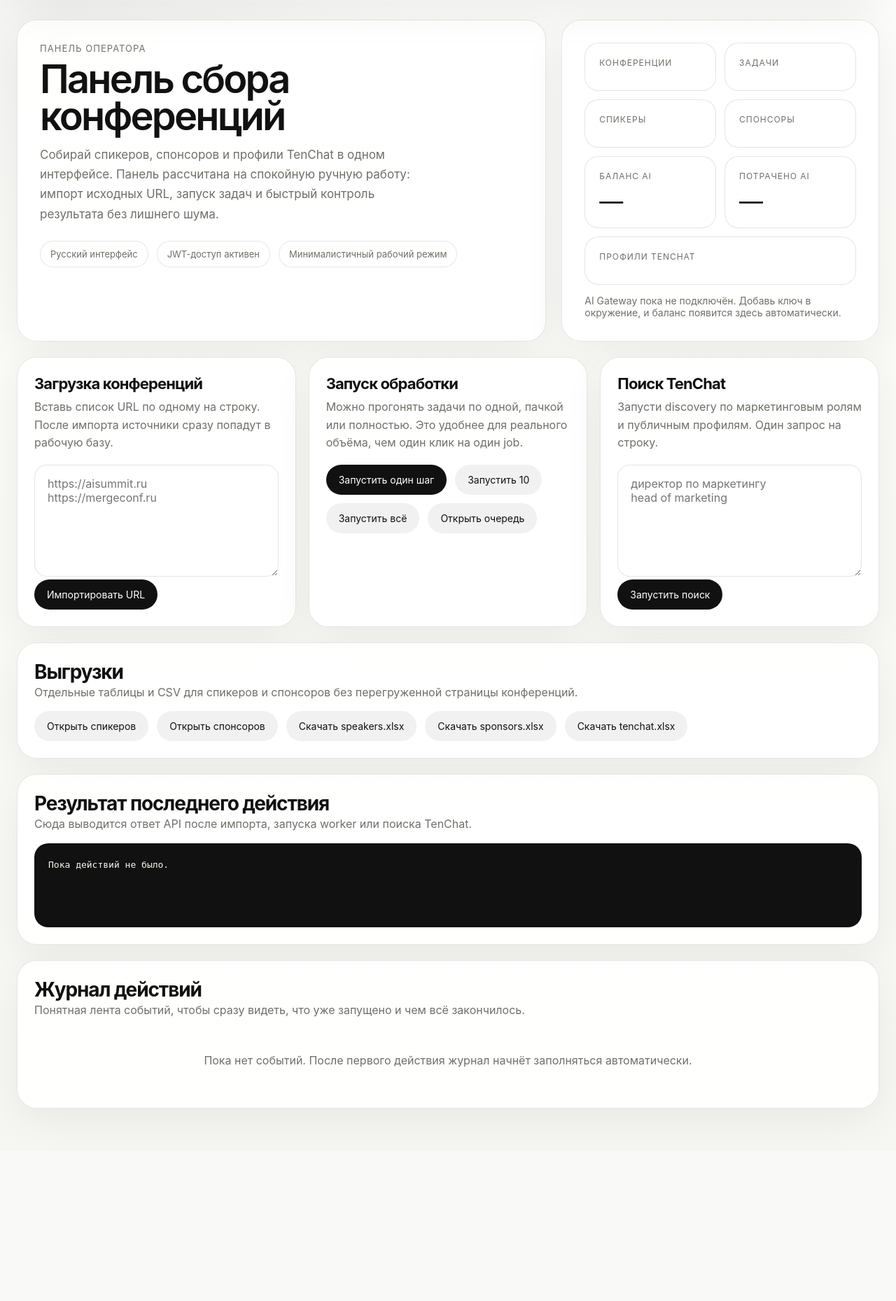
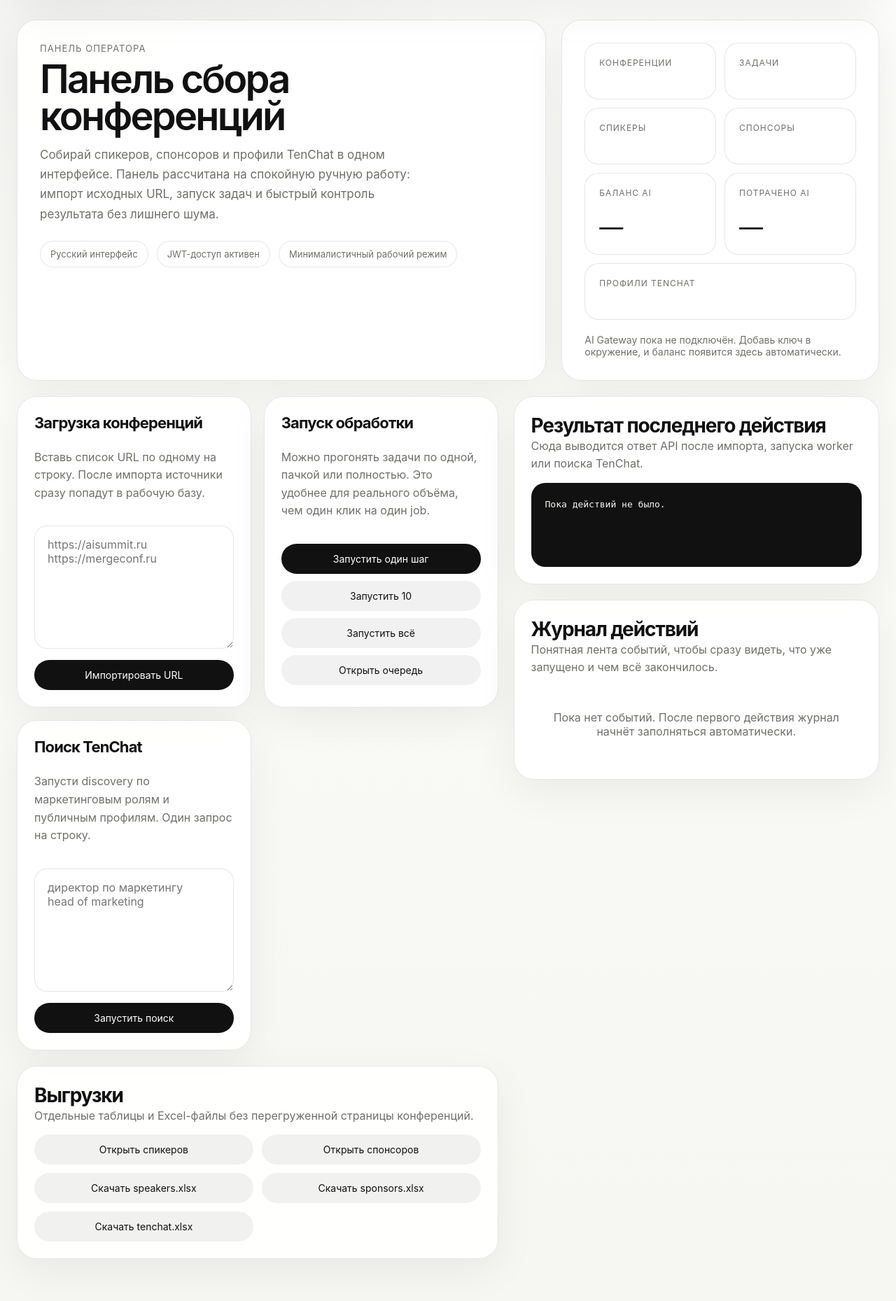
Before and after one commit to bugle-c/conference-leads-collector, a Python web app: template src/conference_leads_collector/web/templates/dashboard.html in a window 1280 px wide. Shown: the part 104-1963 px from the top of the page at 70% size. Before the commit the page ends 1709 px from the top, so only its background shows below. Run offline with Jinja, Linux system fonts and the light colour scheme; the template is opened without the code that fills it, so the values that code supplies are empty.

Commit message:
feat: tighten dashboard home layout

```diff
--- a/src/conference_leads_collector/web/templates/dashboard.html
+++ b/src/conference_leads_collector/web/templates/dashboard.html
@@ -60,6 +60,161 @@
       border-color: rgba(163, 47, 47, 0.16);
       background: rgba(255, 246, 246, 0.98);
     }
+
+    .hero {
+      align-items: stretch;
+    }
+
+    .hero-card {
+      min-width: 0;
+      overflow: hidden;
+    }
+
+    .hero-card--stats {
+      display: grid;
+      gap: 14px;
+      align-content: start;
+    }
+
+    .stats-grid {
+      grid-template-columns: repeat(2, minmax(0, 1fr));
+      align-items: stretch;
+    }
+
+    .stat-card {
+      min-width: 0;
+      display: grid;
+      align-content: start;
+      gap: 12px;
+    }
+
+    .stat-card--full {
+      grid-column: 1 / -1;
+    }
+
+    .stat-value {
+      min-width: 0;
+      overflow-wrap: anywhere;
+      word-break: break-word;
+      line-height: 1.05;
+    }
+
+    .dashboard-main-grid {
+      display: grid;
+      grid-template-columns: minmax(0, 1.25fr) minmax(320px, 0.95fr);
+      gap: 22px;
+      align-items: start;
+    }
+
+    .dashboard-primary,
+    .dashboard-secondary {
+      min-width: 0;
+      display: grid;
+      gap: 22px;
+    }
+
+    .action-card-grid {
+      display: grid;
+      grid-template-columns: repeat(auto-fit, minmax(260px, 1fr));
+      gap: 18px;
+      align-items: stretch;
+    }
+
+    .action-card {
+      min-width: 0;
+      display: grid;
+      gap: 16px;
+      align-content: start;
+    }
+
+    .action-card textarea {
+      min-height: 176px;
+    }
+
+    .action-button-grid {
+      display: grid;
+      grid-template-columns: repeat(auto-fit, minmax(160px, 1fr));
+      gap: 10px;
+      align-items: stretch;
+    }
+
+    .action-button-grid button,
+    .action-button-grid .ghost-link,
+    .export-grid .ghost-link {
+      width: 100%;
+      text-align: center;
+      justify-content: center;
+      min-width: 0;
+    }
+
+    .export-grid {
+      display: grid;
+      grid-template-columns: repeat(auto-fit, minmax(210px, 1fr));
+      gap: 12px;
+    }
+
+    .result-box {
+      max-height: 360px;
+    }
+
+    .activity-feed {
+      display: grid;
+      gap: 12px;
+      max-height: 720px;
+      overflow: auto;
+      padding-right: 4px;
+    }
+
+    .activity-card {
+      padding: 18px 20px;
+      border: 1px solid var(--line);
+      border-radius: 18px;
+      background: rgba(255,255,255,0.72);
+      min-width: 0;
+    }
+
+    .activity-card-head {
+      display: flex;
+      justify-content: space-between;
+      gap: 12px;
+      align-items: flex-start;
+    }
+
+    .activity-title {
+      font-size: 16px;
+      line-height: 1.4;
+      overflow-wrap: anywhere;
+    }
+
+    @media (max-width: 1180px) {
+      .dashboard-main-grid {
+        grid-template-columns: 1fr;
+      }
+    }
+
+    @media (max-width: 720px) {
+      #toast-stack {
+        top: 14px;
+        right: 14px;
+        width: min(360px, calc(100vw - 20px));
+      }
+
+      .hero-meta {
+        gap: 10px;
+      }
+
+      .stats-grid,
+      .action-card-grid,
+      .action-button-grid,
+      .export-grid {
+        grid-template-columns: 1fr;
+      }
+
+      .result-box,
+      .activity-feed {
+        max-height: none;
+      }
+    }
   </style>
 
   <section class="hero">
@@ -77,7 +232,7 @@
       </div>
     </article>
 
-    <aside class="hero-card">
+    <aside class="hero-card hero-card--stats">
       <div class="stats-grid">
         <div class="stat-card">
           <span class="stat-label">Конференции</span>
@@ -103,12 +258,12 @@
           <span class="stat-label">Потрачено AI</span>
           <span class="stat-value mono">{{ ai_gateway.total_used if ai_gateway and ai_gateway.total_used else "—" }}</span>
         </div>
-        <div class="stat-card" style="grid-column: 1 / -1;">
+        <div class="stat-card stat-card--full">
           <span class="stat-label">Профили TenChat</span>
           <span class="stat-value mono">{{ tenchat_count }}</span>
         </div>
       </div>
-      <div class="page-note" style="margin-top: 14px;">
+      <div class="page-note">
         {% if ai_gateway and ai_gateway.error %}
           {{ ai_gateway.error }}
         {% elif ai_gateway and ai_gateway.enabled %}
@@ -120,21 +275,22 @@
     </aside>
   </section>
 
-  <section class="content-grid">
-    <div class="action-grid">
-      <section class="panel">
+  <section class="dashboard-main-grid">
+    <div class="dashboard-primary">
+      <div class="action-card-grid">
+        <section class="panel action-card">
         <h2>Загрузка конференций</h2>
         <p>Вставь список URL по одному на строку. После импорта источники сразу попадут в рабочую базу.</p>
         <textarea id="seed-urls" placeholder="https://aisummit.ru&#10;https://mergeconf.ru"></textarea>
-        <div class="button-row">
+        <div class="action-button-grid">
           <button class="button-primary" onclick="importSeeds(event)">Импортировать URL</button>
         </div>
         </section>
 
-      <section class="panel">
+        <section class="panel action-card">
         <h2>Запуск обработки</h2>
         <p>Можно прогонять задачи по одной, пачкой или полностью. Это удобнее для реального объёма, чем один клик на один job.</p>
-        <div class="button-row">
+        <div class="action-button-grid">
           <button class="button-primary" onclick="runWorker(event)">Запустить один шаг</button>
           <button class="button-secondary" onclick="runBatch(event, 10)">Запустить 10</button>
           <button class="button-secondary" onclick="runBatch(event, 200)">Запустить всё</button>
@@ -142,11 +298,11 @@
         </div>
         </section>
 
-      <section class="panel">
+        <section class="panel action-card">
         <h2>Поиск TenChat</h2>
         <p>Запусти discovery по маркетинговым ролям и публичным профилям. Один запрос на строку.</p>
         <textarea id="tenchat-queries" placeholder="директор по маркетингу&#10;head of marketing"></textarea>
-        <div class="button-row">
+        <div class="action-button-grid">
           <button class="button-primary" onclick="discoverTenchat(event)">Запустить поиск</button>
         </div>
         </section>
@@ -156,10 +312,10 @@
         <div class="section-head">
           <div>
             <h2>Выгрузки</h2>
-          <p>Отдельные таблицы и CSV для спикеров и спонсоров без перегруженной страницы конференций.</p>
+            <p>Отдельные таблицы и Excel-файлы без перегруженной страницы конференций.</p>
           </div>
         </div>
-      <div class="button-row">
+        <div class="export-grid">
           <a class="ghost-link" href="/speakers?token={{ token or '' }}">Открыть спикеров</a>
           <a class="ghost-link" href="/sponsors?token={{ token or '' }}">Открыть спонсоров</a>
           <a class="ghost-link" href="/exports/speakers.xlsx?token={{ token or '' }}">Скачать speakers.xlsx</a>
@@ -167,7 +323,9 @@
           <a class="ghost-link" href="/exports/tenchat.xlsx?token={{ token or '' }}">Скачать tenchat.xlsx</a>
         </div>
       </section>
+    </div>
 
+    <div class="dashboard-secondary">
       <section class="panel">
         <div class="section-head">
           <div>
@@ -186,12 +344,12 @@
           </div>
         </div>
         {% if activity_events %}
-        <div style="display:grid; gap:12px;">
+        <div class="activity-feed">
           {% for event in activity_events %}
-            <article style="padding:18px 20px; border:1px solid var(--line); border-radius:18px; background:rgba(255,255,255,0.72);">
-              <div style="display:flex; justify-content:space-between; gap:12px; align-items:flex-start;">
+            <article class="activity-card">
+              <div class="activity-card-head">
                 <div>
-                  <div style="font-size:16px; line-height:1.4;">{{ event.title }}</div>
+                  <div class="activity-title">{{ event.title }}</div>
                   {% if event.details %}
                     <div class="page-note">{{ event.details }}</div>
                   {% endif %}
@@ -205,6 +363,7 @@
           <div class="empty-state">Пока нет событий. После первого действия журнал начнёт заполняться автоматически.</div>
         {% endif %}
       </section>
+    </div>
   </section>
 {% endblock %}
 
```
Also changed, not shown: KNOWLEDGE.md (+2 -0 lines), src/conference_leads_collector/web/app.py (+39 -1 lines), tests/test_web_app.py (+31 -0 lines). Lines whose indentation alone changed are shown as unchanged.
